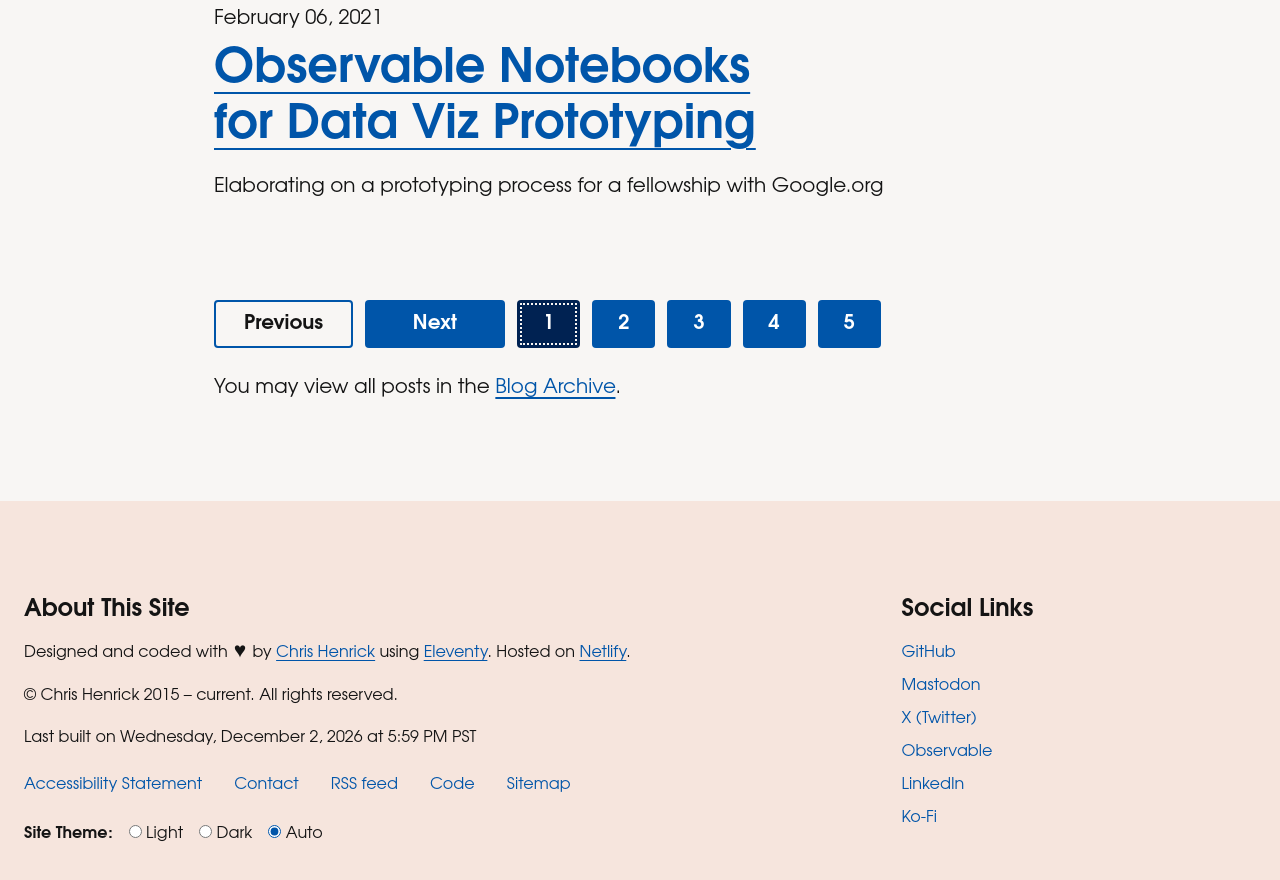
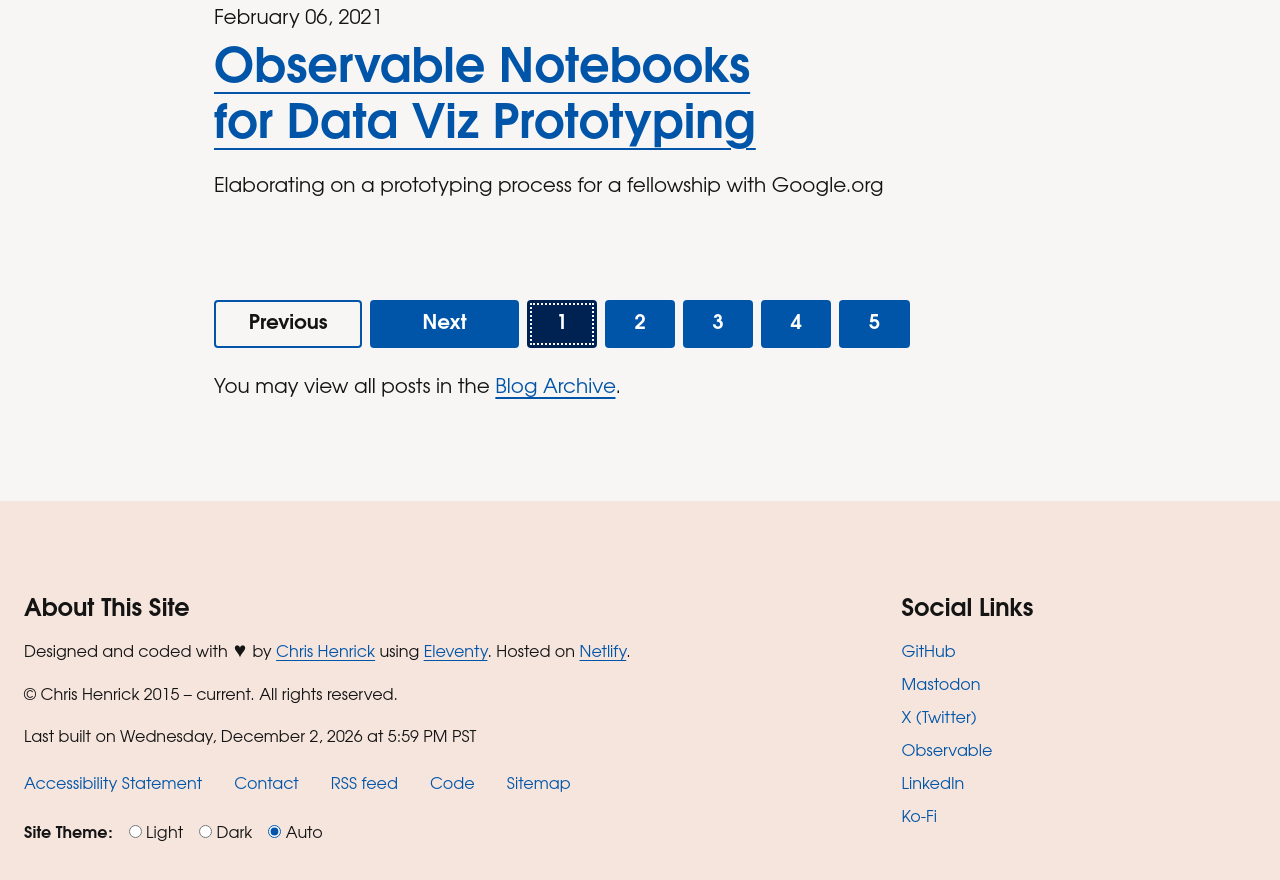
Before and after one commit to clhenrick/clhenrick.io, an Eleventy site: page content/blog.njk in a window 1280 px wide. Shown: the part 1248-2128 px from the top of the page. Built offline with nearby package versions, Linux system fonts and the light colour scheme; Eleventy itself is replaced by a stand-in of ours; files that its build step writes are made by us from their sources.

Commit message:
use grid layout for nav links

```diff
--- a/assets/css/pages/blog.css
+++ b/assets/css/pages/blog.css
@@ -1,4 +1,5 @@
 nav.pagination {
+  --min-list-item-width: 65px;
   margin-top: var(--spacing-xxxl);
 }
 
@@ -8,11 +9,14 @@ nav.pagination > h2 {
 }
 
 nav.pagination > ol {
-  flex-wrap: wrap;
+  display: grid;
+  grid-template-columns: repeat(auto-fill, [col] minmax(var(--min-list-item-width), 1fr));
+  grid-gap: 8px;
   margin-bottom: 1.5rem;
 }
 
-nav.pagination li a[href] {
+nav.pagination li a {
+  width: 100%;
   padding: 0.75rem var(--spacing-mmd);
 }
 
@@ -24,8 +28,9 @@ nav.pagination li a:not([href]) {
   cursor: initial;
 }
 
-nav.pagination li a[href].previous-next {
-  min-width: 140px;
+/* previous and next links */
+nav.pagination li:nth-child(-n+2) {
+  grid-column: span 2;
 }
 
 nav.pagination li a[href][aria-current="page"] {
```
